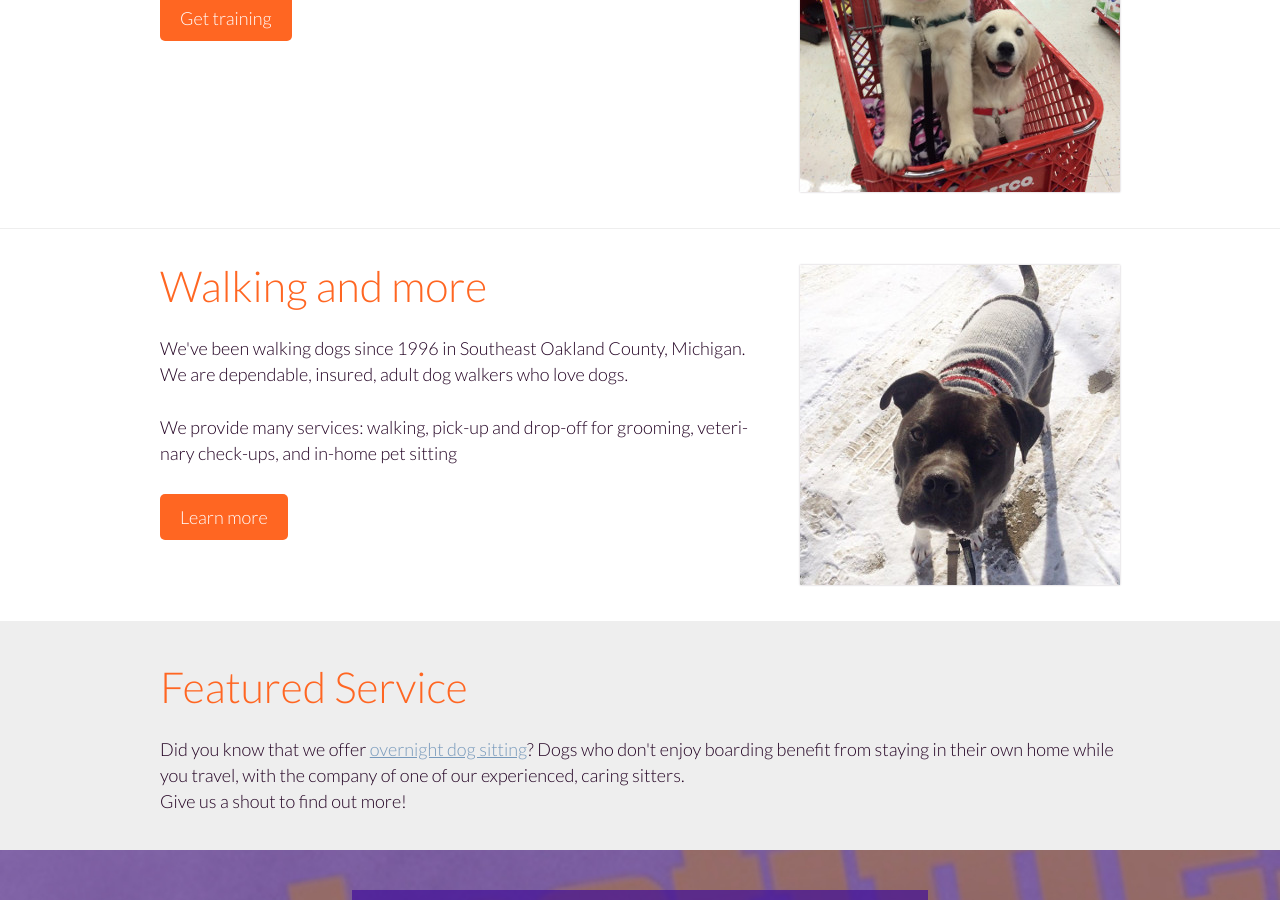
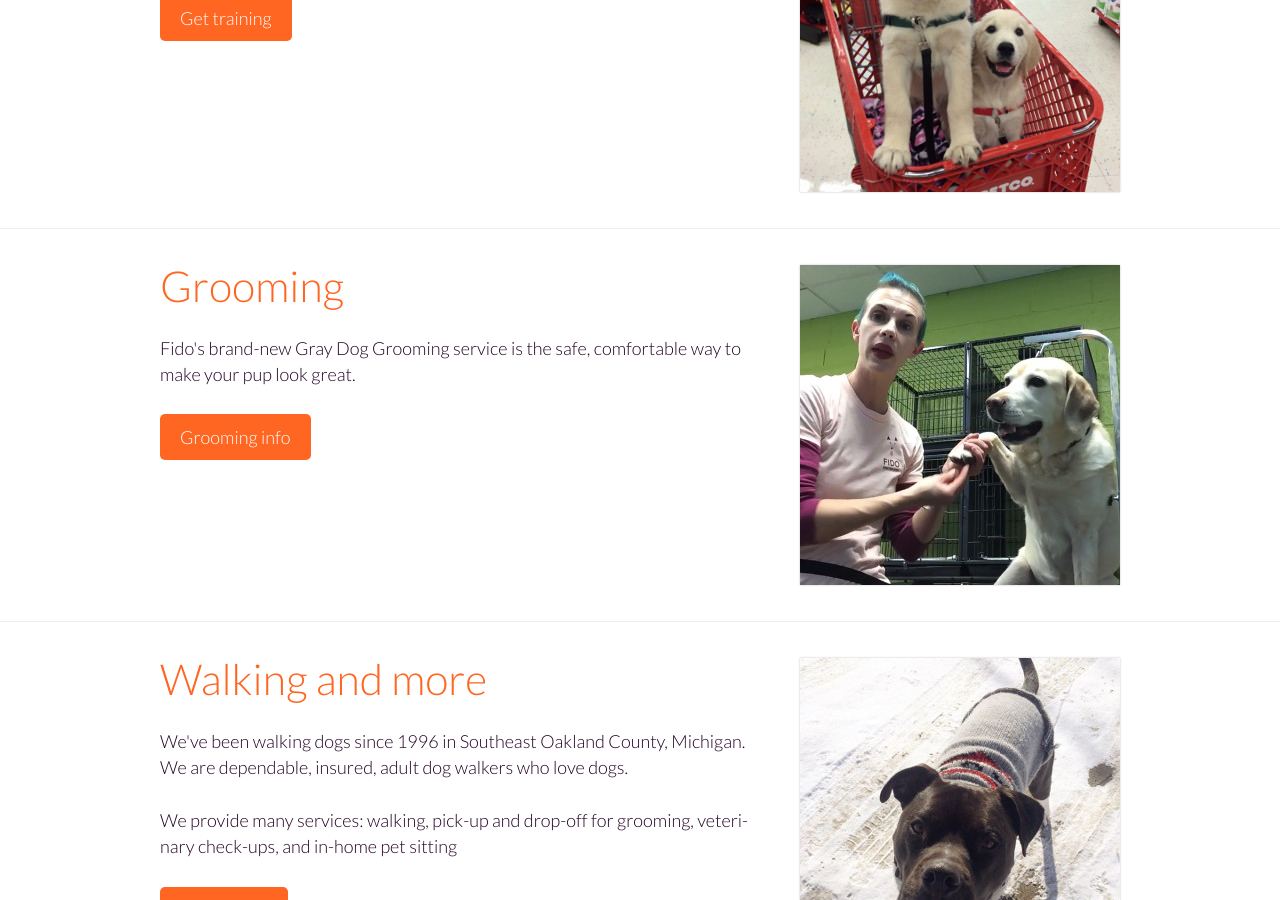
Before and after one commit to fidodogtraining/fidodogtraining.github.io, a Jekyll site: the page built from index.html, in a window 1280 px wide and 900 px high, scrolled down 1637 px. Built offline with Jekyll 4.4.1, drawn with Linux system fonts in a browser that asks for light colours.

Commit message:
Add grooming section to front page

```diff
--- a/index.html
+++ b/index.html
@@ -40,6 +40,12 @@ regions:
   <p>In addition to classes, we offer multiple training options to suit your needs.</p>
   <a class="button cta" href="/training/">Get training</a>
 </div></section>
+<section class="region divided"><div class="inner">
+  <a href="/grooming/"><img class="right" src="/images/grooming.jpg" alt="Grooming to the highest standard" /></a>
+  <h2 class="title"><a href="/grooming/">Grooming</a></h2>
+  <p>Fido's brand-new Gray Dog Grooming service is the safe, comfortable way to make your pup look great.</p>
+  <a class="button cta" href="/grooming/">Grooming info</a>
+</div></section>
 <section class="region divided last"><div class="inner">
   <a href="/walking/"><img class="right" src="/images/walk.jpg" alt="Rain or shine" /></a>
   <h2 class="title"><a href="/walking/">Walking and more</a></h2>
```
Also changed, not shown: images/grooming.jpg (added).
